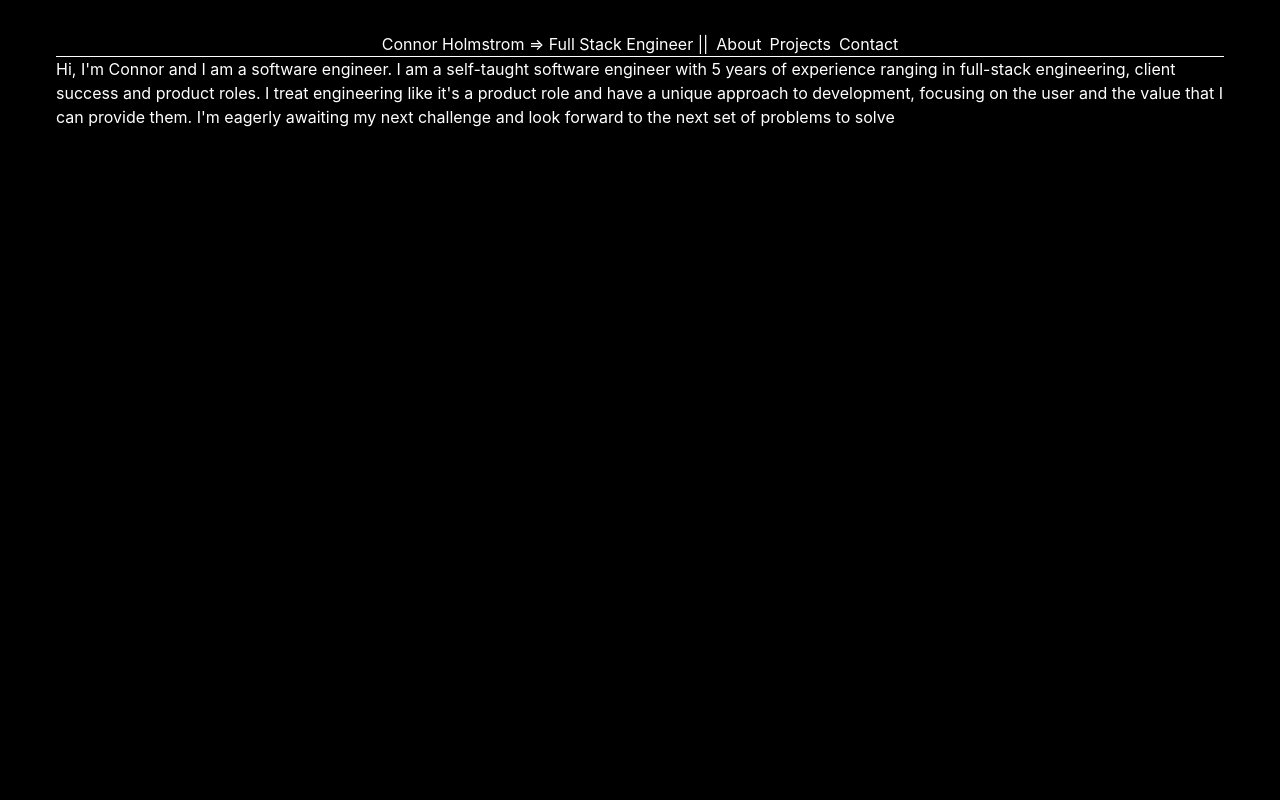
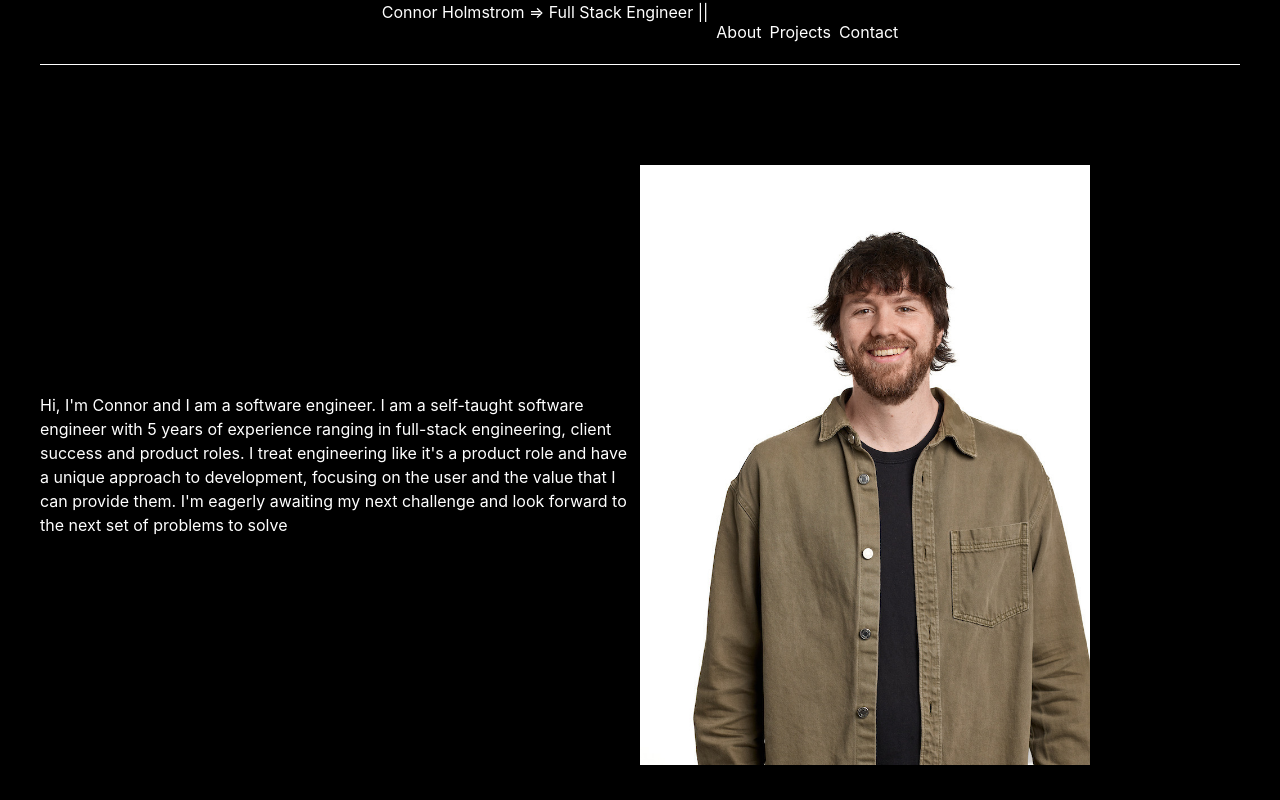
Before and after one commit to connorholms/portfolio, a React (Vite) app: page / in a window 1280 px wide. Built offline with nearby package versions, Linux system fonts and the light colour scheme.

Commit message:
anchor navbar, useRef for scrolling, add image to about

```diff
--- a/src/app/App.tsx
+++ b/src/app/App.tsx
@@ -1,10 +1,19 @@
+import { useRef } from "react";
 import Navbar from "../components/layout/Navbar";
 import About from "../features/about/About";
+import type { AppSection } from "../types/homePage.types";
+import Projects from "../features/projects/Projects";
 
 export default function App() {
-  const handleScroll = (sectionName: string) => {
-    const element = document.getElementById(sectionName);
+  const sectionRefs = useRef<Record<AppSection, HTMLElement | null>>({
+    home: null,
+    about: null,
+    projects: null,
+    contact: null,
+  });
 
+  const handleScroll = (key: AppSection) => {
+    const element = sectionRefs.current[key];
     if (element) {
       element.scrollIntoView({
         behavior: "smooth",
@@ -12,12 +21,15 @@ export default function App() {
       });
     }
   };
-
   return (
-    <div>
-      <Navbar handleScroll={handleScroll}></Navbar>
-      <hr />
-      <About id="about" />
+    <div className="flex flex-col h-screen shrink-0">
+      <Navbar onNavigate={handleScroll}></Navbar>
+      <main className="flex-1 overflow-y-auto">
+        <hr />
+        <About onRef={(el) => (sectionRefs.current["about"] = el)} />
+        <hr />
+        <Projects onRef={(el) => (sectionRefs.current["projects"] = el)} />
+      </main>
     </div>
   );
 }
--- a/src/components/layout/Navbar.tsx
+++ b/src/components/layout/Navbar.tsx
@@ -1,21 +1,19 @@
-interface NavBarProps {
-  handleScroll: (text: string) => void;
+import type { AppSection } from "../../types/homePage.types";
+
+interface NavbarProps {
+  onNavigate: (key: AppSection) => void;
 }
 
-export default function Navbar({ handleScroll }: NavBarProps) {
-  const handleClick = (e: React.MouseEvent<HTMLButtonElement>) => {
-    const buttonName = e.currentTarget.textContent.toLowerCase();
-    handleScroll(buttonName);
-  };
+export default function Navbar({ onNavigate }: NavbarProps) {
   return (
-    <div className="flex justify-center">
+    <div className="flex justify-center h-16">
       <span>
         <div>Connor Holmstrom =&gt; Full Stack Engineer || </div>
       </span>
       <nav className="flex ml-2 gap-2">
-        <button onClick={handleClick}>About</button>
-        <button onClick={handleClick}>Projects</button>
-        <button onClick={handleClick}>Contact</button>
+        <button onClick={() => onNavigate("about")}>About</button>
+        <button onClick={() => onNavigate("projects")}>Projects</button>
+        <button onClick={() => onNavigate("contact")}>Contact</button>
       </nav>
     </div>
   );
--- a/src/features/about/About.tsx
+++ b/src/features/about/About.tsx
@@ -1,17 +1,29 @@
 interface AboutProps {
-  id: string;
+  onRef: (element: HTMLElement | null) => void;
 }
 
-export default function About({ id }: AboutProps) {
+export default function About({ onRef }: AboutProps) {
   return (
-    <section id={id}>
-      <div>
-        Hi, I'm Connor and I am a software engineer. I am a self-taught software
-        engineer with 5 years of experience ranging in full-stack engineering,
-        client success and product roles. I treat engineering like it's a
-        product role and have a unique approach to development, focusing on the
-        user and the value that I can provide them. I'm eagerly awaiting my next
-        challenge and look forward to the next set of problems to solve
+    <section ref={onRef} className="h-screen">
+      <div className="flex h-full">
+        <span className="w-1/2 flex items-center justify-center">
+          <p>
+            Hi, I'm Connor and I am a software engineer. I am a self-taught
+            software engineer with 5 years of experience ranging in full-stack
+            engineering, client success and product roles. I treat engineering
+            like it's a product role and have a unique approach to development,
+            focusing on the user and the value that I can provide them. I'm
+            eagerly awaiting my next challenge and look forward to the next set
+            of problems to solve
+          </p>
+        </span>
+        <span className="flex block w-1/2 items-center justify-start">
+          <img
+            src="src/assets/CH_headshot.jpg"
+            alt="Connor Holmstrom Headshot"
+            className="h-3/4 w-3/4 object-cover"
+          />
+        </span>
       </div>
     </section>
   );
--- a/src/features/projects/Projects.tsx
+++ b/src/features/projects/Projects.tsx
@@ -1,7 +1,11 @@
-export default function Projects() {
+interface ProjectProps {
+  onRef: (element: HTMLElement | null) => void;
+}
+
+export default function Projects({ onRef }: ProjectProps) {
   return (
-    <div>
+    <section ref={onRef}>
       <div>Place where projects will go</div>
-    </div>
+    </section>
   );
 }
--- a/src/index.css
+++ b/src/index.css
@@ -9,8 +9,6 @@
     width: 100%;
     max-width: 1200px;
     margin-inline: auto;
-    padding-inline: 1rem;
-    padding-block: 2rem;
   }
 
   @media (min-width: 640px) {
--- /dev/null
+++ b/src/types/homePage.types.ts
@@ -0,0 +1 @@
+export type AppSection = "home" | "about" | "projects" | "contact";
```
Also changed, not shown: src/assets/CH_headshot.jpg (added).
